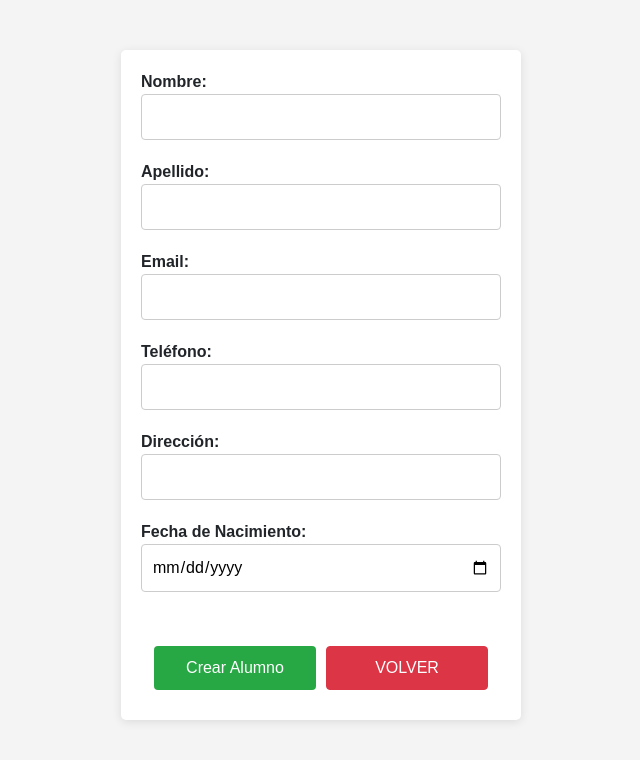
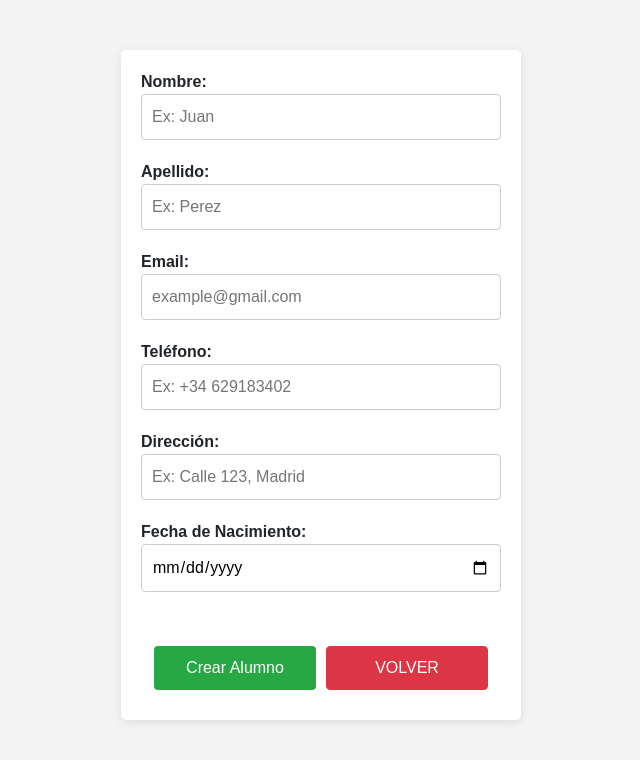
Before and after one commit to AngelCampsRuiz/Gesti--Notes, a PHP site: page /view/crearAlumno.php in a window 1280 px wide. Shown: the top 760 px of the page, without its empty margins (319-959 px from the left). Run offline with PHP 8.4, Linux system fonts and the light colour scheme; a user stored in the database is signed in.

Commit message:
ligeros cambios

```diff
--- a/view/crearAlumno.php
+++ b/view/crearAlumno.php
@@ -46,15 +46,15 @@ mysqli_close($conexion);
 </head>
 <body>
 <form method="post">
-    <label>Nombre: <input type="text" id="nombre" name="nombre"></label>
+    <label>Nombre: <input type="text" id="nombre" name="nombre" placeholder="Ex: Juan"></label>
     <span id="errorNombre" class="error"></span>
-    <label>Apellido: <input type="text" id="apellido" name="apellido"></label>
+    <label>Apellido: <input type="text" id="apellido" name="apellido" placeholder="Ex: Perez"></label>
     <span id="errorApellido" class="error"></span>
-    <label>Email: <input type="email" id="email" name="email"></label>
+    <label>Email: <input type="email" id="email" name="email" placeholder="example@gmail.com"></label>
     <span id="errorEmail" class="error"></span>
-    <label>Teléfono: <input type="text" id="telefono" name="telefono"></label>
+    <label>Teléfono: <input type="text" id="telefono" name="telefono" placeholder="Ex: +34 629183402"></label>
     <span id="errorTelefono" class="error"></span>
-    <label>Dirección: <input type="text" id="direccion" name="direccion"></label>
+    <label>Dirección: <input type="text" id="direccion" name="direccion" placeholder="Ex: Calle 123, Madrid"></label>
     <span id="errorDireccion" class="error"></span>
     <label>Fecha de Nacimiento: <input type="date" id="fecha" name="fecha_nacimiento"></label>
     <span id="errorDia" class="error"></span><br>
--- a/view/formNota.php
+++ b/view/formNota.php
@@ -49,7 +49,7 @@
         </label>
         <p id="errorAsig"></p>
         <label for="nota">Nota:
-            <input type="number" name="nota" id="nota" step="0.1">
+            <input type="number" name="nota" id="nota" step="0.1" placeholder="Example: 8 o 8.5">
         </label>
         <p id="errorNota"></p>
         <div class="button-group">
```
